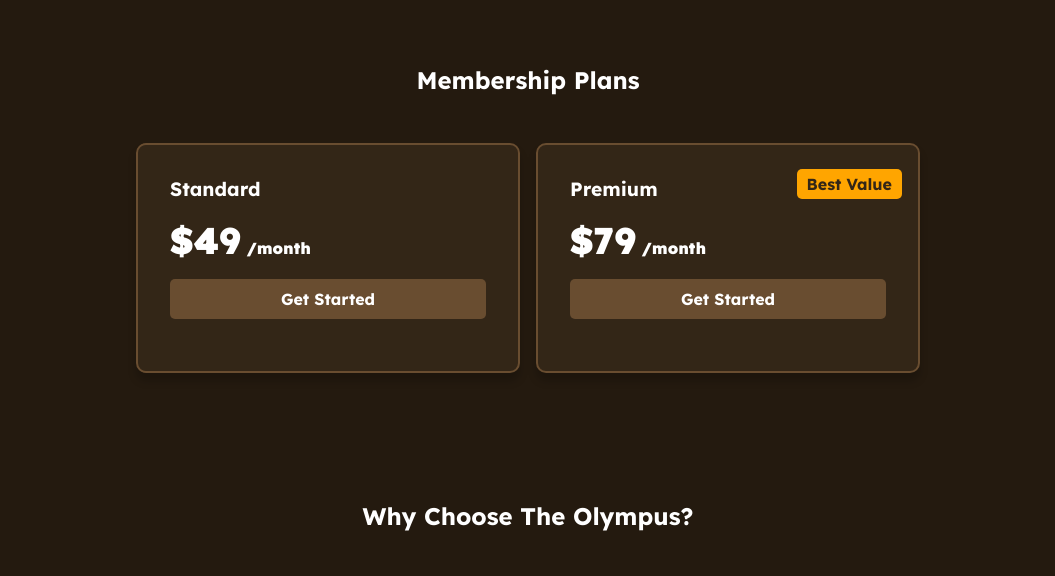
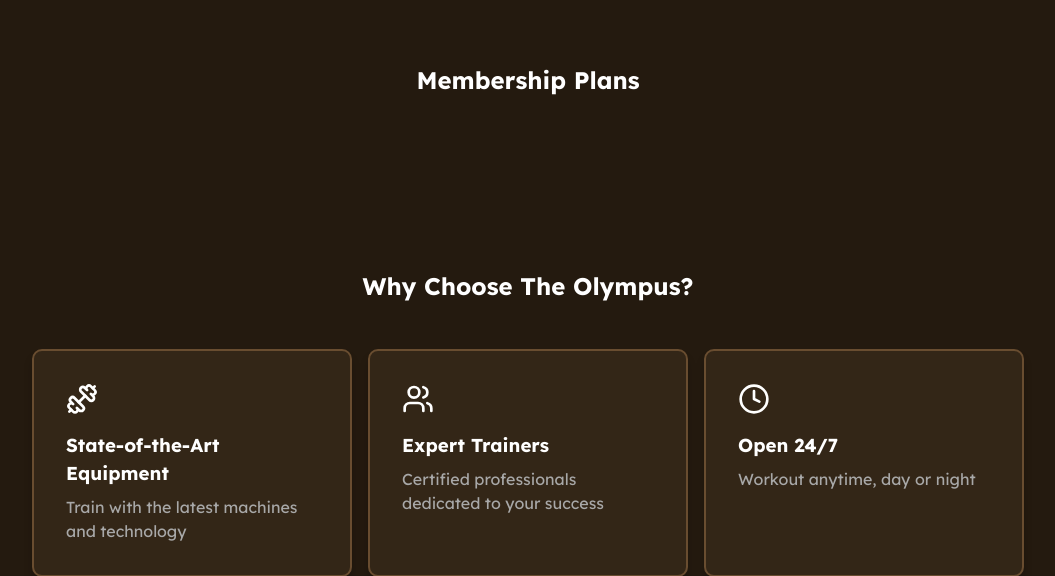
Before and after one commit to daxhoDev/the-olympus-django, a Django app: page / in a window 1280 px wide. Shown: the part 799-1375 px from the top of the page, without its empty margins (112-1167 px from the left). Run offline with Django 5.2, Linux system fonts and the light colour scheme; data that the repository does not hold is empty.

Commit message:
fix: reestructure project

```diff
--- a/config/settings.py
+++ b/config/settings.py
@@ -57,7 +57,7 @@ ROOT_URLCONF = 'config.urls'
 TEMPLATES = [
     {
         'BACKEND': 'django.template.backends.django.DjangoTemplates',
-        'DIRS': [],
+        'DIRS': [BASE_DIR / 'templates'],
         'APP_DIRS': True,
         'OPTIONS': {
             'context_processors': [
--- a/config/urls.py
+++ b/config/urls.py
@@ -16,10 +16,11 @@ Including another URLconf
 """
 from django.contrib import admin
 from django.urls import path
-from the_olympus.views import landing, register
+from the_olympus.views import landing
+from config.views import SignupView
 
 urlpatterns = [
     path('admin/', admin.site.urls),
     path('', landing, name='landing'),
-    path('register/', register, name='register'),
+    path('signup/', SignupView.as_view(), name='signup'),
 ]
--- a/the_olympus/templates/the_olympus/landing.html
+++ b/the_olympus/templates/the_olympus/landing.html
@@ -3,9 +3,7 @@
   <div class="modal">
     <h2 class="modal__text">Are you sure?</h2>
     <div class="modal__buttons">
-      <a class="button button--cta clickable" href="{% url 'register' %}"
-        >Yes</a
-      >
+      <a class="button button--cta clickable" href="{% url 'signup' %}">Yes</a>
       <button class="button clickable modal__button--no">No</button>
     </div>
   </div>
--- a/the_olympus/views.py
+++ b/the_olympus/views.py
@@ -1,30 +1,11 @@
 from django.shortcuts import render, HttpResponse
+
+from the_olympus.models import Plan
 
 # Create your views here.
 def landing(request):
     context = {
-        'plans': [
-            {
-                'name':'Standard',
-                'price': '49',
-                'plan_features': [
-                    'Access to all gym facilities',
-                    'Group fitness classes',
-                    'Personalized workout plan'
-                ],
-                'is_premium': False
-            },
-            {
-                'name':'Premium',
-                'price': '79',
-                'plan_features': [
-                    'All Standard features',
-                    'Unlimited personal training sessions',
-                    'Exclusive wellness resources'
-                ],
-                'is_premium': True
-            }
-        ],
+        'plans': Plan.objects.all(),
         'features': [
             {
                 'title': 'State-of-the-Art Equipment',
@@ -44,6 +25,3 @@ def landing(request):
         ]
     }
     return render(request, 'the_olympus/landing.html', context)
-
-def register(request):
-    return render(request, 'the_olympus/register.html', {})
```
Also changed, not shown: config/views.py (added, +8 -0 lines), templates/auth/signup.html (renamed from the_olympus/templates/the_olympus/register.html).
